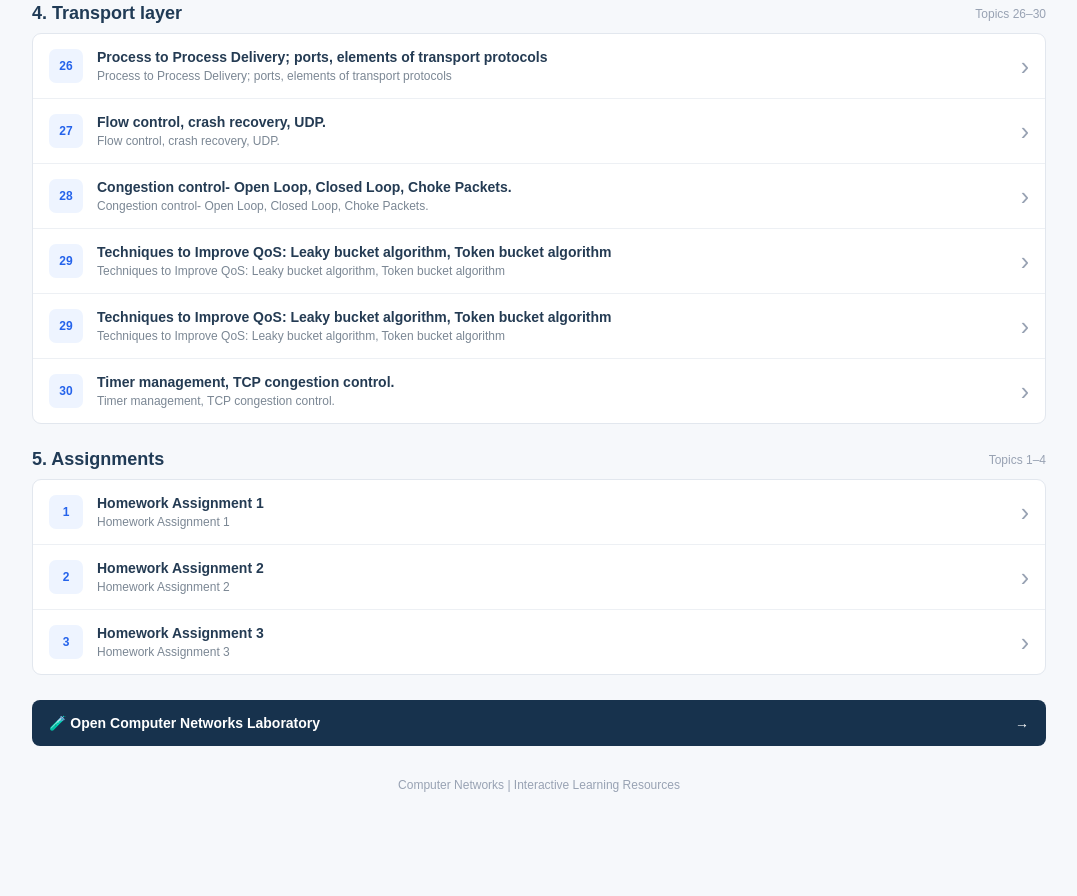
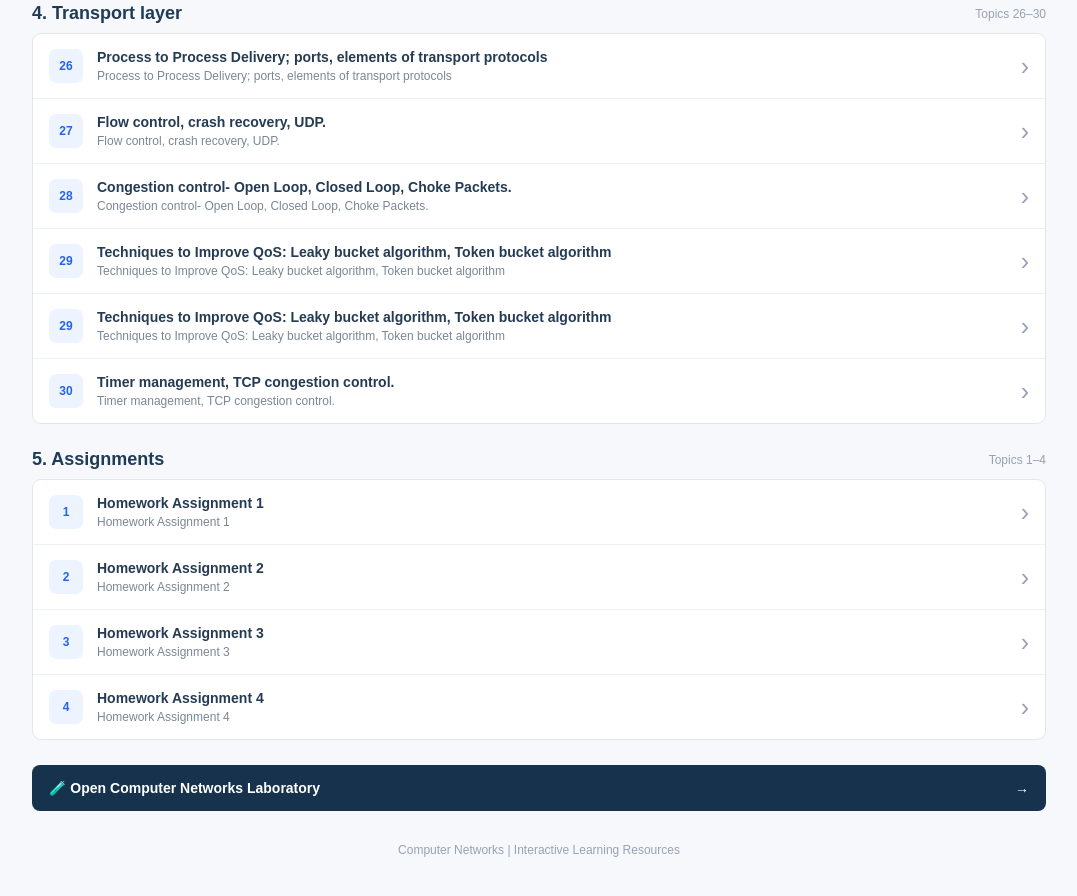
Before and after one commit to mohanchgit/cn, a plain HTML site: page index.html in a window 1280 px wide. Shown: the part 1996-2892 px from the top of the page, without its empty margins (101-1178 px from the left). Before the commit the page ends 2833 px from the top, so only its background shows below. Drawn offline with Linux system fonts and the light colour scheme.

Commit message:
Update index.html

```diff
--- a/index.html
+++ b/index.html
@@ -437,6 +437,16 @@ select{padding:0 12px;border:1px solid #d8dee8;border-radius:7px;background:#fff
         <span class="arrow">›</span>
       </a>
 
+       <a class="topic" href="HA4_QA.html" target="_blank" rel="noopener"
+         data-title="homework assignment 4" data-section="assignments">
+        <span class="num">4</span>
+        <span class="topic-text">
+          <strong>Homework Assignment 4</strong>
+          <small>Homework Assignment 4</small>
+        </span>
+        <span class="arrow">›</span>
+      </a>
+
 
 
       </div>
```
